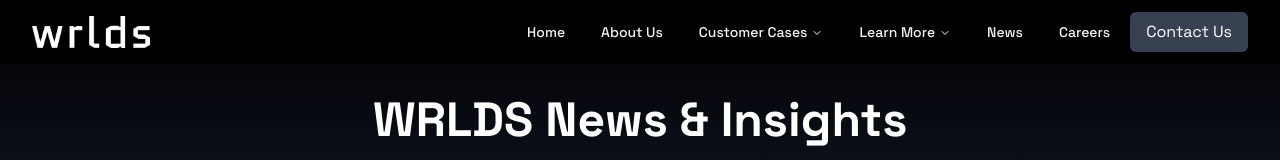
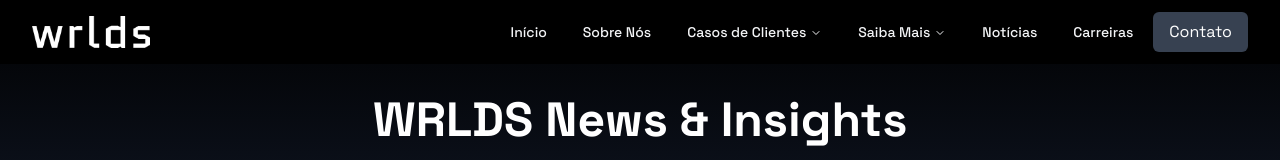
Before and after one commit to inovagroup00/wrlds-ai-integration-5717-97, a React (Vite) app: page /blog in a window 1280 px wide. Shown: the top 160 px of the page. Built offline with nearby package versions, Linux system fonts and the light colour scheme.

Commit message:
Traduz textos do cabeçalho
Traduz os textos do cabeçalho superior para português do Brasil.

```diff
--- a/src/components/Navbar.tsx
+++ b/src/components/Navbar.tsx
@@ -59,7 +59,7 @@ const Navbar = () => {
                 <NavigationMenuItem>
                   <Link to="/">
                      <NavigationMenuLink className={cn(navigationMenuTriggerStyle(), isScrolled ? "text-gray-700 hover:text-gray-900" : "text-gray-100 hover:text-white bg-transparent hover:bg-gray-800")}>
-                      Home
+                       Início
                      </NavigationMenuLink>
                   </Link>
                 </NavigationMenuItem>
@@ -67,45 +67,45 @@ const Navbar = () => {
                 <NavigationMenuItem>
                   <Link to="/about">
                      <NavigationMenuLink className={cn(navigationMenuTriggerStyle(), isScrolled ? "text-gray-700 hover:text-gray-900" : "text-gray-100 hover:text-white bg-transparent hover:bg-gray-800")}>
-                      About Us
+                       Sobre Nós
                      </NavigationMenuLink>
                   </Link>
                 </NavigationMenuItem>
 
                 <NavigationMenuItem>
                    <NavigationMenuTrigger className={cn(isScrolled ? "text-gray-700 hover:text-gray-900" : "text-gray-100 hover:text-white bg-transparent hover:bg-gray-800")}>
-                    Customer Cases
+                     Casos de Clientes
                    </NavigationMenuTrigger>
                   <NavigationMenuContent>
                     <ul className="grid gap-3 p-4 w-[400px]">
                       <li>
                          <Link to="/projects/firecat" className="block p-3 space-y-1 rounded-md hover:bg-gray-100">
                            <div className="font-medium">FireCat 6th SENSE</div>
-                          <p className="text-sm text-gray-500">Smart textiles for firefighter safety</p>
+                           <p className="text-sm text-gray-500">Têxteis inteligentes para segurança de bombeiros</p>
                          </Link>
                       </li>
                       <li>
                          <Link to="/projects/sport-retail" className="block p-3 space-y-1 rounded-md hover:bg-gray-100">
-                          <div className="font-medium">Sports Performance</div>
-                          <p className="text-sm text-gray-500">Advanced tracking for athletes</p>
+                           <div className="font-medium">Performance Esportiva</div>
+                           <p className="text-sm text-gray-500">Rastreamento avançado para atletas</p>
                          </Link>
                       </li>
                       <li>
                          <Link to="/projects/workwear" className="block p-3 space-y-1 rounded-md hover:bg-gray-100">
-                          <div className="font-medium">Workwear Climate Control</div>
-                          <p className="text-sm text-gray-500">Temperature regulation for extreme environments</p>
+                           <div className="font-medium">Controle Climático para Vestuário</div>
+                           <p className="text-sm text-gray-500">Regulação de temperatura para ambientes extremos</p>
                          </Link>
                       </li>
                       <li>
                          <Link to="/projects/hockey" className="block p-3 space-y-1 rounded-md hover:bg-gray-100">
-                          <div className="font-medium">Ice Hockey Elite Tracker</div>
-                          <p className="text-sm text-gray-500">Performance tracking for ice hockey</p>
+                           <div className="font-medium">Rastreador Elite de Hockey</div>
+                           <p className="text-sm text-gray-500">Rastreamento de performance para hockey no gelo</p>
                          </Link>
                       </li>
                       <li>
                          <Link to="/projects/pet-tracker" className="block p-3 space-y-1 rounded-md hover:bg-gray-100">
-                          <div className="font-medium">Pet Activity Counter</div>
-                          <p className="text-sm text-gray-500">Smart collars for pet activity monitoring</p>
+                           <div className="font-medium">Contador de Atividade Pet</div>
+                           <p className="text-sm text-gray-500">Coleiras inteligentes para monitoramento de pets</p>
                          </Link>
                       </li>
                     </ul>
@@ -114,20 +114,20 @@ const Navbar = () => {
 
                 <NavigationMenuItem>
                    <NavigationMenuTrigger className={cn(isScrolled ? "text-gray-700 hover:text-gray-900" : "text-gray-100 hover:text-white bg-transparent hover:bg-gray-800")}>
-                    Learn More
+                     Saiba Mais
                    </NavigationMenuTrigger>
                   <NavigationMenuContent>
                     <ul className="grid gap-3 p-4 w-[400px]">
                       <li>
                          <Link to="/tech-details" className="block p-3 space-y-1 rounded-md hover:bg-gray-100">
-                          <div className="font-medium">Technology Details</div>
-                          <p className="text-sm text-gray-500">How our smart textile platform works</p>
+                           <div className="font-medium">Detalhes da Tecnologia</div>
+                           <p className="text-sm text-gray-500">Como nossa plataforma de têxteis inteligentes funciona</p>
                          </Link>
                       </li>
                       <li>
                          <Link to="/development-process" className="block p-3 space-y-1 rounded-md hover:bg-gray-100">
-                          <div className="font-medium">Development Process</div>
-                          <p className="text-sm text-gray-500">Our approach to creating custom solutions</p>
+                           <div className="font-medium">Processo de Desenvolvimento</div>
+                           <p className="text-sm text-gray-500">Nossa abordagem para criar soluções personalizadas</p>
                          </Link>
                       </li>
                       <li>
@@ -140,7 +140,7 @@ const Navbar = () => {
                 <NavigationMenuItem>
                   <Link to="/blog">
                      <NavigationMenuLink className={cn(navigationMenuTriggerStyle(), isScrolled ? "text-gray-700 hover:text-gray-900" : "text-gray-100 hover:text-white bg-transparent hover:bg-gray-800")}>
-                      News
+                       Notícias
                      </NavigationMenuLink>
                   </Link>
                 </NavigationMenuItem>
@@ -148,14 +148,14 @@ const Navbar = () => {
                 <NavigationMenuItem>
                   <Link to="/careers">
                      <NavigationMenuLink className={cn(navigationMenuTriggerStyle(), isScrolled ? "text-gray-700 hover:text-gray-900" : "text-gray-100 hover:text-white bg-transparent hover:bg-gray-800")}>
-                      Careers
+                       Carreiras
                      </NavigationMenuLink>
                   </Link>
                 </NavigationMenuItem>
 
                 <NavigationMenuItem>
                    <button onClick={() => scrollToSection('contact')} className={cn("px-4 py-2 rounded-md transition-colors", isScrolled ? "bg-gray-200 text-gray-700 hover:bg-gray-300" : "bg-gray-700 text-white hover:bg-gray-600")}>
-                    Contact Us
+                     Contato
                    </button>
                 </NavigationMenuItem>
               </NavigationMenuList>
@@ -178,14 +178,14 @@ const Navbar = () => {
              setIsMenuOpen(false);
              window.scrollTo(0, 0);
            }}>
-            Home
+             Início
            </Link>
 
            <Link to="/about" className={cn("block px-3 py-1.5 rounded-md text-sm", isScrolled ? "text-gray-700 hover:bg-gray-50" : "text-gray-200 hover:bg-gray-900")} onClick={() => {
              setIsMenuOpen(false);
              window.scrollTo(0, 0);
            }}>
-            About Us
+             Sobre Nós
            </Link>
 
           {/* Simplified Customer Cases - no dropdown */}
@@ -193,7 +193,7 @@ const Navbar = () => {
              setIsMenuOpen(false);
              window.scrollTo(0, 0);
            }}>
-            Customer Cases
+             Casos de Clientes
            </Link>
 
           {/* Simplified Learn More - no dropdown */}
@@ -201,25 +201,25 @@ const Navbar = () => {
              setIsMenuOpen(false);
              window.scrollTo(0, 0);
            }}>
-            Learn More
+             Saiba Mais
            </Link>
 
            <Link to="/blog" className={cn("block px-3 py-1.5 rounded-md text-sm", isScrolled ? "text-gray-700 hover:bg-gray-50" : "text-gray-200 hover:bg-gray-900")} onClick={() => {
              setIsMenuOpen(false);
              window.scrollTo(0, 0);
            }}>
-            News
+             Notícias
            </Link>
 
            <Link to="/careers" className={cn("block px-3 py-1.5 rounded-md text-sm", isScrolled ? "text-gray-700 hover:bg-gray-50" : "text-gray-200 hover:bg-gray-900")} onClick={() => {
              setIsMenuOpen(false);
              window.scrollTo(0, 0);
            }}>
-            Careers
+             Carreiras
            </Link>
 
            <button onClick={() => scrollToSection('contact')} className={cn("block w-full text-left px-3 py-1.5 rounded-md text-sm", isScrolled ? "text-gray-700 bg-gray-200 hover:bg-gray-300" : "text-white bg-gray-700 hover:bg-gray-600")}>
-            Contact Us
+             Contato
            </button>
         </div>
       </div>
```
Lines whose indentation alone changed are shown as unchanged.
